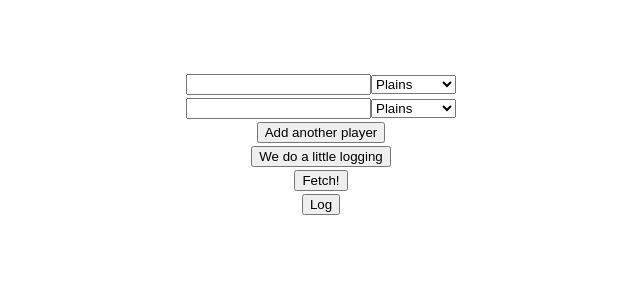
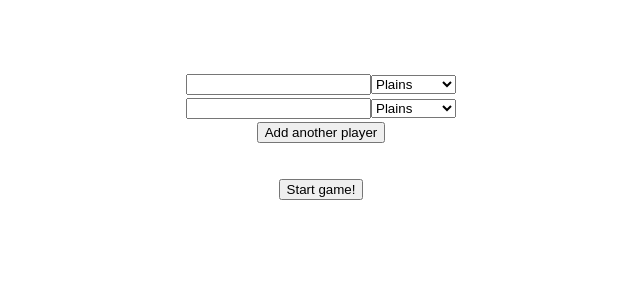
Before and after one commit to danielpols/Sogyo-IP---Terra-Mystica, a Vue app in the folder client/: page / in a window 1280 px wide. Shown: the top 300 px of the page, without its empty margins (319-959 px from the left). Built offline with nearby package versions, Linux system fonts and the light colour scheme.

Commit message:
Removed unnecessary buttons

```diff
--- a/client/src/App.vue
+++ b/client/src/App.vue
@@ -8,22 +8,10 @@ import { gameState } from './global.js';
   <main>
     <template v-if="gameState.state.board"><TerraMystica/></template>
     <template v-else><StartScreen/></template>
-    <br/>
-    <button type="button" v-on:click="print">Log</button>
   </main>
 </template>
 
 <script>
-  export default {
-    data () {
-      return {
-        swap: false
-      }
-    },
-    methods: {
-      print() {console.log(gameState);}
-    }
-  }
 </script>
 
 <style scoped>
--- a/client/src/components/StartScreen.vue
+++ b/client/src/components/StartScreen.vue
@@ -19,10 +19,9 @@
                 <button v-if="playerList.length > 2" type="button" @click="playerList.splice(i, 1)">Remove</button>
             </li>
             <li v-if="playerList.length < 5"><button type="button" @click="addPlayer">Add another player</button></li>
-            <li><button type="button" @click="logPlayers">We do a little logging</button></li>
         </ul>
     </div>
-    <button type="button" v-on:click="getGameState">Fetch!</button>
+    <button type="button" v-on:click="getGameState">Start game!</button>
 </template>
 
 <script>
@@ -38,9 +37,6 @@
                     name: "",
                     terrain: "PLAINS"
                 });
-            },
-            logPlayers() {
-                console.log(this.playerList);
             },
             removePlayer(index) {
                 this.$delete(this.playerList, index);
@@ -69,5 +65,6 @@
 .playerList {
     list-style-type: none;
     padding: 0;
+    margin-bottom: 3%;
 }
 </style>
```
